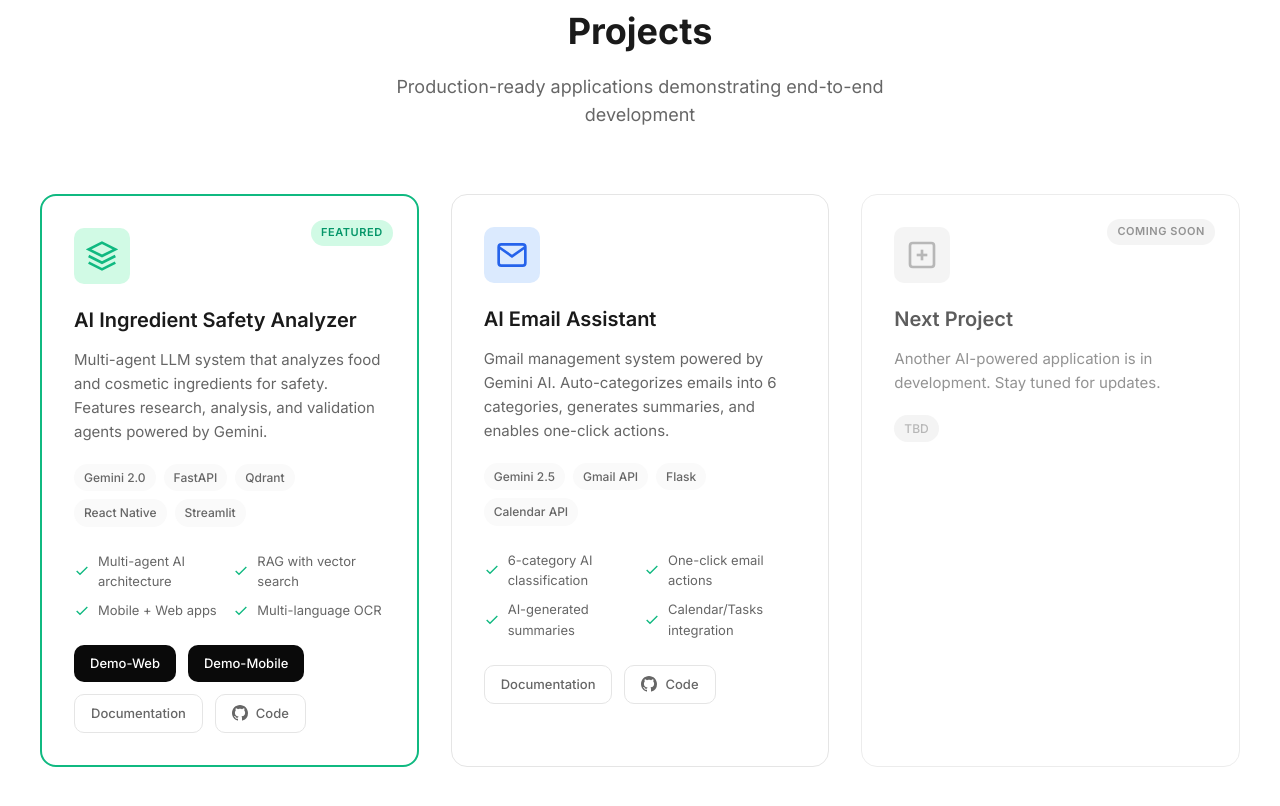
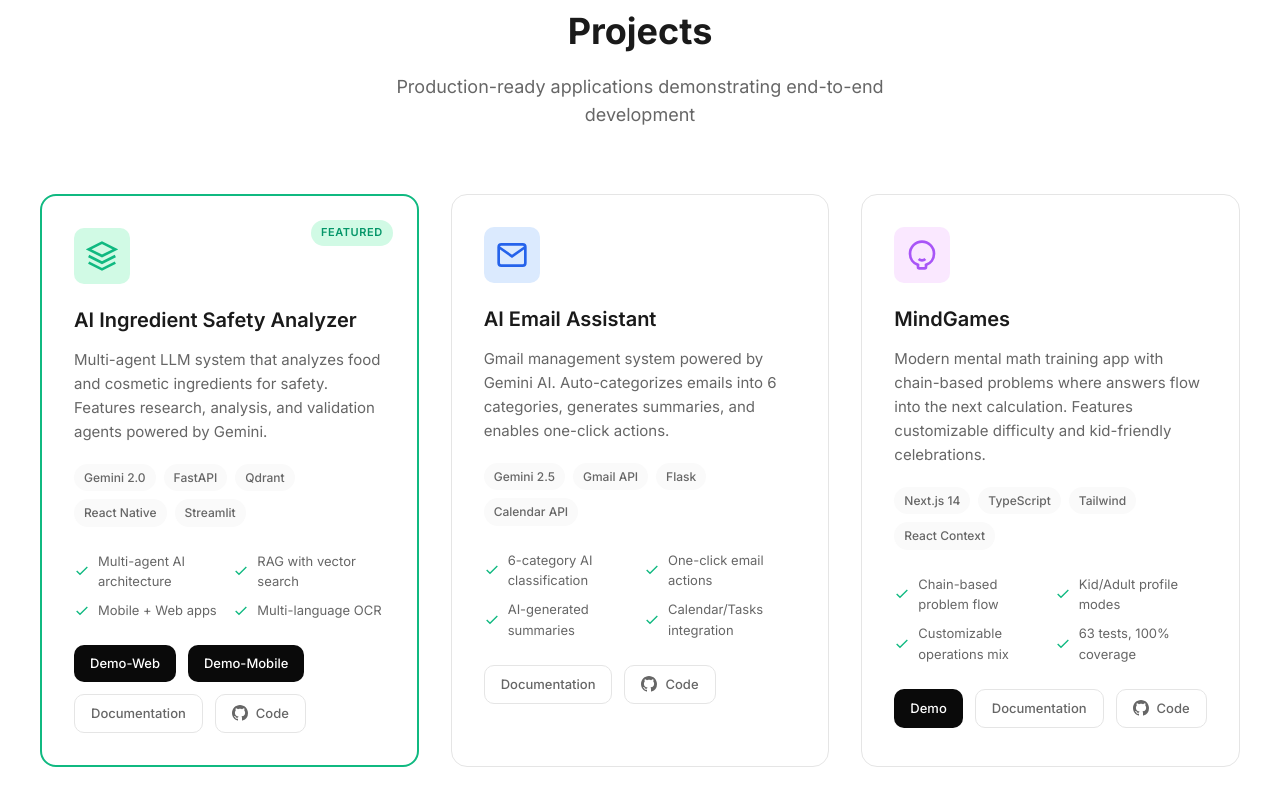
Before and after one commit to udaytamma/zeroleaf-portfolio, a plain HTML site: page index.html in a window 1280 px wide. Shown: the part 917-1723 px from the top of the page. Drawn offline with Linux system fonts and the light colour scheme.

Commit message:
feat: Add MindGames project to portfolio
- Replace Coming Soon placeholder with MindGames project card
- Add brain icon with purple theme styling
- Link to demo (mindgames.zeroleaf.dev), docs, and GitHub
- Features: chain-based problems, kid/adult modes, customizable ops

🤖 Generated with [Claude Code](https://claude.com/claude-code)

Co-Authored-By: Claude Opus 4.5 <noreply@anthropic.com>

```diff
--- a/index.html
+++ b/index.html
@@ -192,20 +192,61 @@
                 </div>
             </article>
 
-            <!-- Project 3: Coming Soon -->
-            <article class="project-card coming-soon">
-                <div class="project-badge secondary">Coming Soon</div>
-                <div class="project-icon muted">
+            <!-- Project 3: MindGames -->
+            <article class="project-card">
+                <div class="project-icon mindgames-icon">
                     <svg width="32" height="32" viewBox="0 0 24 24" fill="none" stroke="currentColor" stroke-width="2">
-                        <rect x="3" y="3" width="18" height="18" rx="2" ry="2"/>
-                        <line x1="12" y1="8" x2="12" y2="16"/>
-                        <line x1="8" y1="12" x2="16" y2="12"/>
+                        <path d="M12 2a9 9 0 0 1 9 9c0 3.9-2.5 7.2-6 8.4V21a1 1 0 0 1-1 1h-4a1 1 0 0 1-1-1v-1.6c-3.5-1.2-6-4.5-6-8.4a9 9 0 0 1 9-9z"/>
+                        <path d="M9 10h.01M15 10h.01"/>
+                        <path d="M9.5 15a3.5 3.5 0 0 0 5 0"/>
                     </svg>
                 </div>
-                <h3>Next Project</h3>
-                <p>Another AI-powered application is in development. Stay tuned for updates.</p>
-                <div class="project-tech muted">
-                    <span>TBD</span>
+                <h3>MindGames</h3>
+                <p>Modern mental math training app with chain-based problems where answers flow into the next calculation. Features customizable difficulty and kid-friendly celebrations.</p>
+
+                <div class="project-tech">
+                    <span>Next.js 14</span>
+                    <span>TypeScript</span>
+                    <span>Tailwind</span>
+                    <span>React Context</span>
+                </div>
+
+                <div class="project-features">
+                    <div class="feature">
+                        <svg width="16" height="16" viewBox="0 0 24 24" fill="none" stroke="currentColor" stroke-width="2">
+                            <polyline points="20 6 9 17 4 12"/>
+                        </svg>
+                        <span>Chain-based problem flow</span>
+                    </div>
+                    <div class="feature">
+                        <svg width="16" height="16" viewBox="0 0 24 24" fill="none" stroke="currentColor" stroke-width="2">
+                            <polyline points="20 6 9 17 4 12"/>
+                        </svg>
+                        <span>Kid/Adult profile modes</span>
+                    </div>
+                    <div class="feature">
+                        <svg width="16" height="16" viewBox="0 0 24 24" fill="none" stroke="currentColor" stroke-width="2">
+                            <polyline points="20 6 9 17 4 12"/>
+                        </svg>
+                        <span>Customizable operations mix</span>
+                    </div>
+                    <div class="feature">
+                        <svg width="16" height="16" viewBox="0 0 24 24" fill="none" stroke="currentColor" stroke-width="2">
+                            <polyline points="20 6 9 17 4 12"/>
+                        </svg>
+                        <span>63 tests, 100% coverage</span>
+                    </div>
+                </div>
+
+                <div class="project-links">
+                    <a href="https://mindgames.zeroleaf.dev/" class="btn btn-small btn-primary" target="_blank">Demo</a>
+                    <a href="https://docs.zeroleaf.dev/docs/mindgames/overview" class="btn btn-small btn-ghost">Documentation</a>
+                    <a href="https://github.com/udaytamma/MindGames" class="btn btn-small btn-ghost" target="_blank">
+                        <svg width="16" height="16" viewBox="0 0 24 24" fill="currentColor">
+                            <path d="M12 0C5.37 0 0 5.37 0 12c0 5.31 3.435 9.795 8.205 11.385.6.105.825-.255.825-.57 0-.285-.015-1.23-.015-2.235-3.015.555-3.795-.735-4.035-1.41-.135-.345-.72-1.41-1.23-1.695-.42-.225-1.02-.78-.015-.795.945-.015 1.62.87 1.845 1.23 1.08 1.815 2.805 1.305 3.495.99.105-.78.42-1.305.765-1.605-2.67-.3-5.46-1.335-5.46-5.925 0-1.305.465-2.385 1.23-3.225-.12-.3-.54-1.53.12-3.18 0 0 1.005-.315 3.3 1.23.96-.27 1.98-.405 3-.405s2.04.135 3 .405c2.295-1.56 3.3-1.23 3.3-1.23.66 1.65.24 2.88.12 3.18.765.84 1.23 1.905 1.23 3.225 0 4.605-2.805 5.625-5.475 5.925.435.375.81 1.095.81 2.22 0 1.605-.015 2.895-.015 3.3 0 .315.225.69.825.57A12.02 12.02 0 0024 12c0-6.63-5.37-12-12-12z"/>
+                        </svg>
+                        Code
+                    </a>
                 </div>
             </article>
         </div>
--- a/styles.css
+++ b/styles.css
@@ -361,6 +361,11 @@ ul {
 .project-icon.email-icon {
     background: #dbeafe;
     color: #2563eb;
+}
+
+.project-icon.mindgames-icon {
+    background: #fae8ff;
+    color: #a855f7;
 }
 
 .project-card h3 {
```
